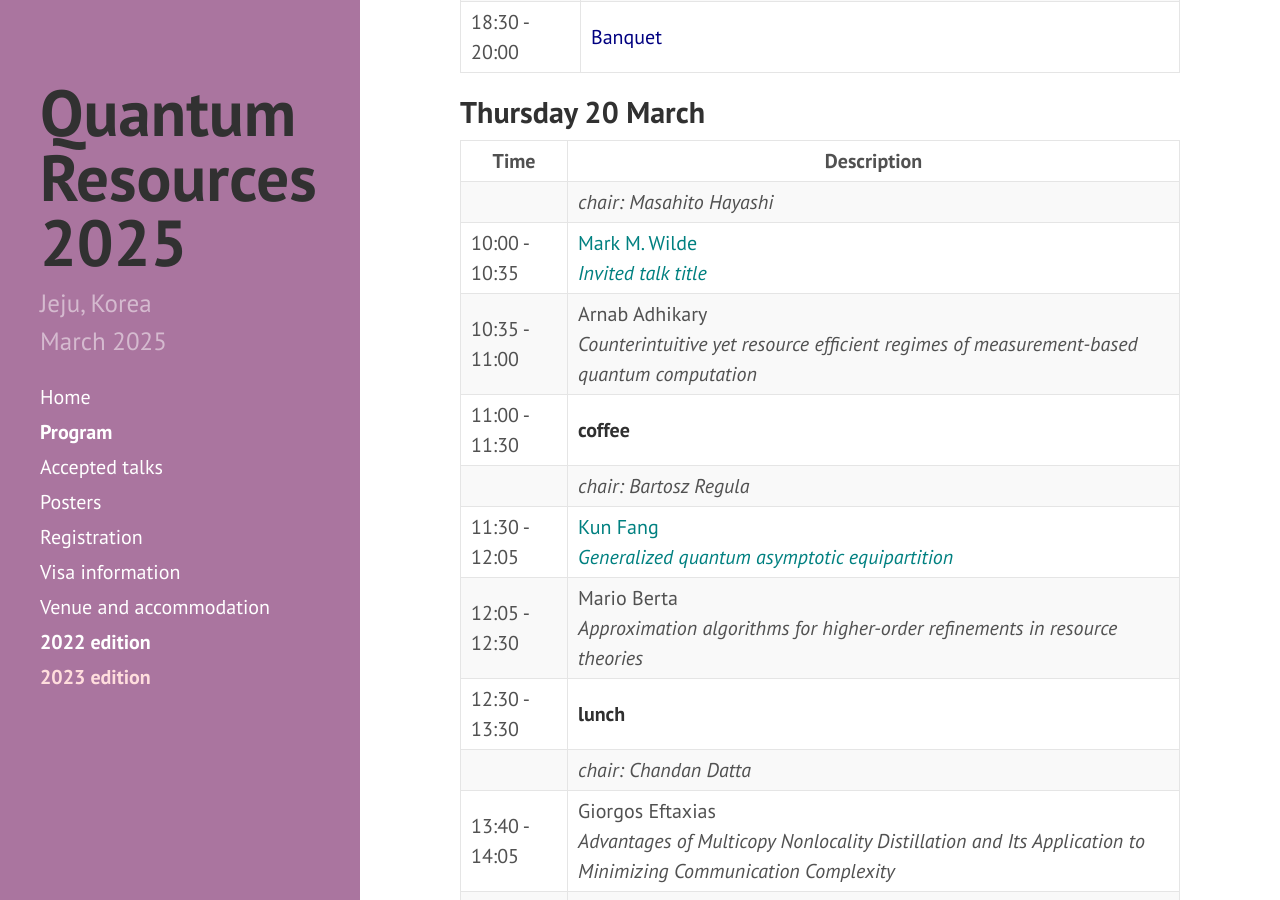
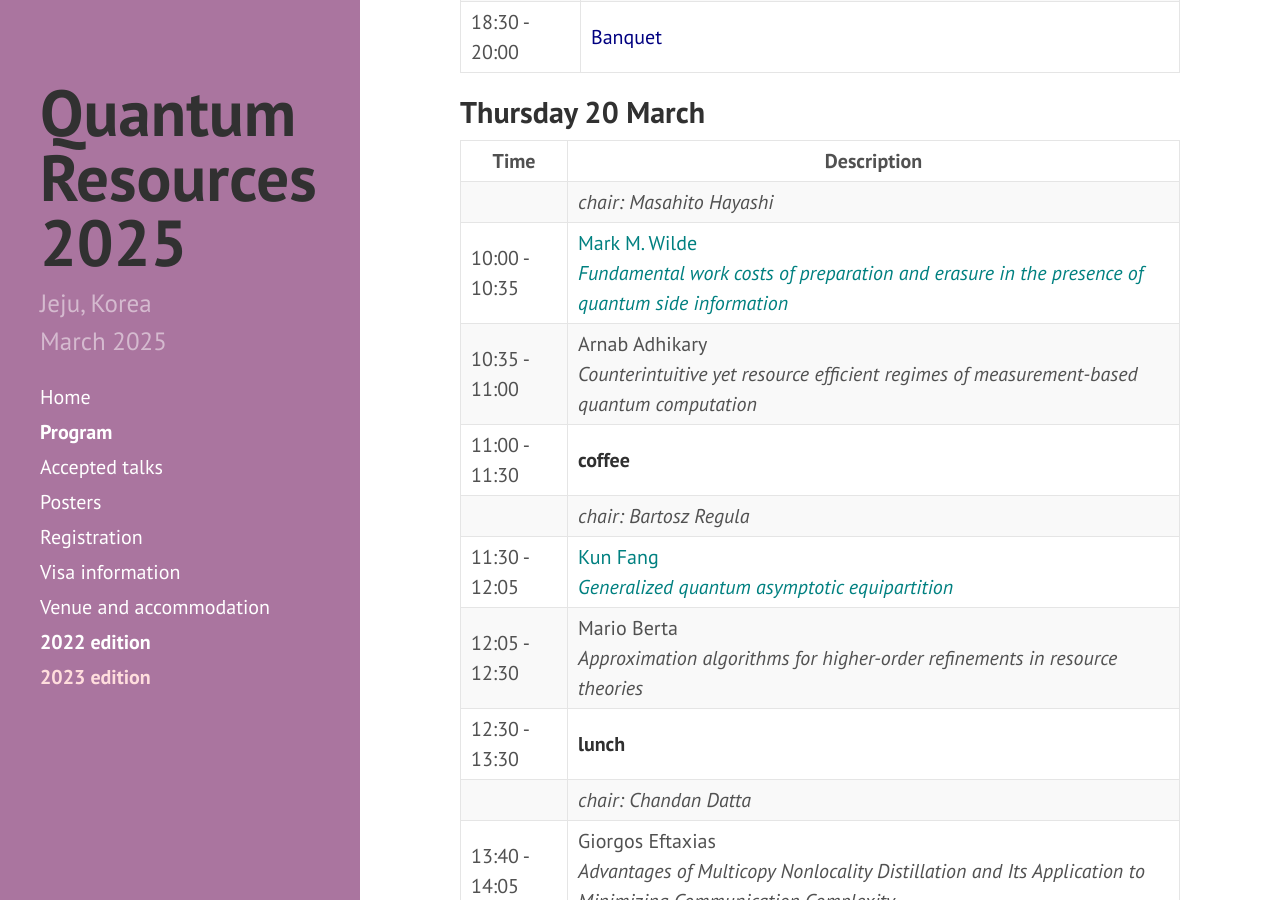
Before and after one commit to yeon-lee/yeon-lee.github.io, a Jekyll site: the page built from program.md, in a window 1280 px wide and 900 px high, scrolled down 4530 px. Built offline with Jekyll 4.4.1, drawn with Linux system fonts in a browser that asks for light colours; nearby versions of some CDN libraries.

Commit message:
Update program.md

```diff
--- a/program.md
+++ b/program.md
@@ -76,7 +76,7 @@ order: 2
 | Time | Description |
 |--- |--- |
 | | *chair: Masahito Hayashi* |
-| 10:00 - 10:35 | <span class="p-contrib"> Mark M. Wilde <br /><i> Invited talk title </i></span>                      |
+| 10:00 - 10:35 | <span class="p-contrib"> Mark M. Wilde <br /><i> Fundamental work costs of preparation and erasure in the presence of quantum side information </i></span>                      |
 | 10:35 - 11:00 | Arnab Adhikary <br /><i>Counterintuitive yet resource efficient regimes of measurement-based quantum computation</i> |
 | 11:00 - 11:30 | **coffee**                           |
 | | *chair: Bartosz Regula* |
```
